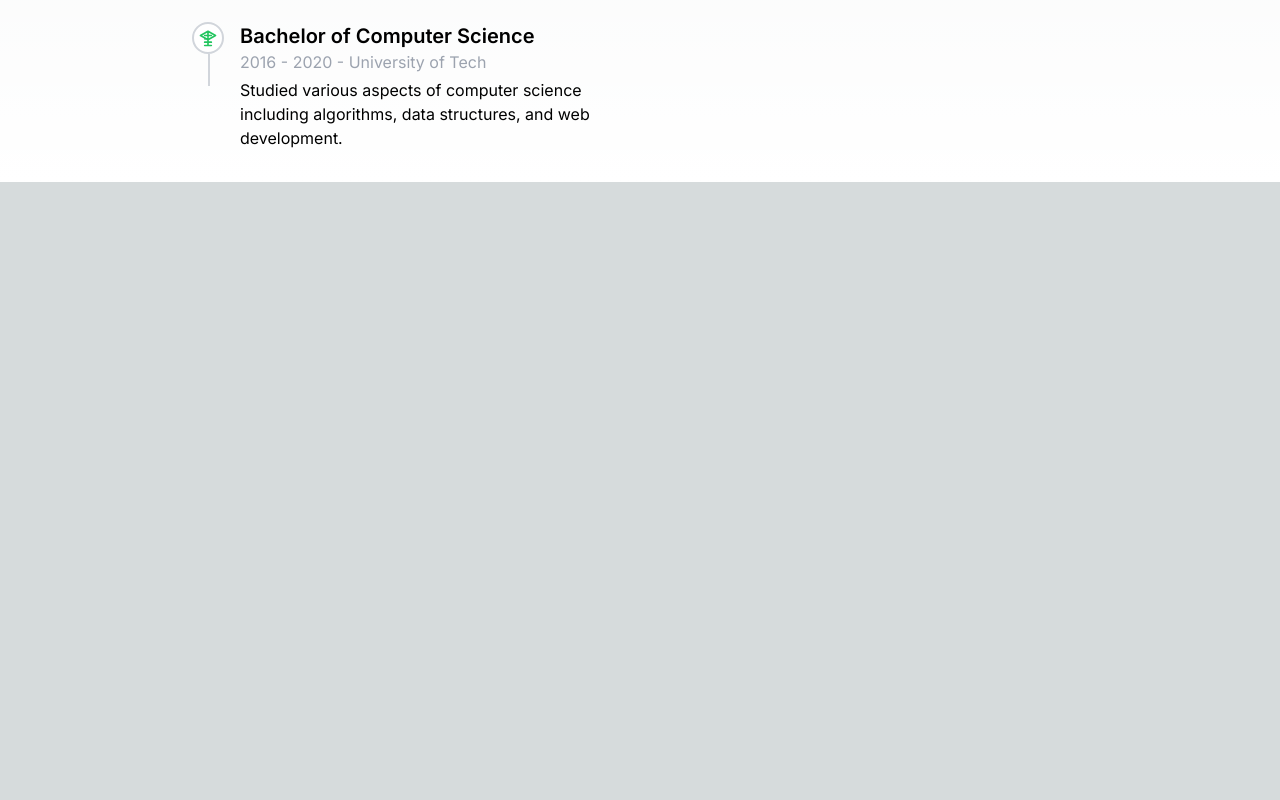
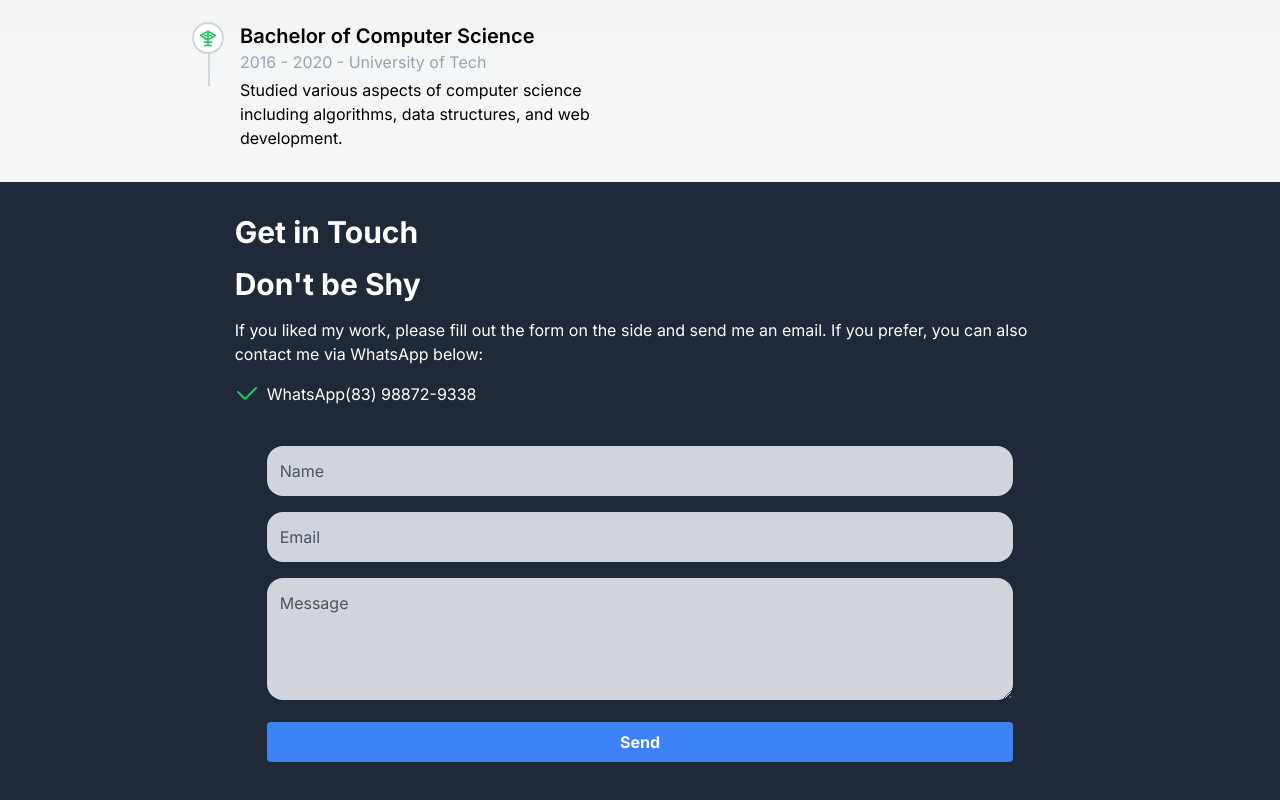
Before and after one commit to Elismar13/meu-portfolio, a Next.js app: page / in a window 1280 px wide. Shown: the part 2122-2922 px from the top of the page. Before the commit the page ends 2304 px from the top, so only its background shows below. Built offline with nearby package versions, Linux system fonts and the light colour scheme.

Commit message:
feat: contact page structure

```diff
--- /dev/null
+++ b/app/components/Contact.tsx
@@ -0,0 +1,65 @@
+// components/Contact.tsx
+import React from 'react';
+
+const Contact: React.FC = () => {
+  return (
+    <section id="contact" className="w-full flex flex-col lg:flex-row items-center justify-between bg-gray-800 text-white p-8">
+      <div className="lg:w-2/3 text-center lg:text-left mb-8 lg:mb-0 max-w-4xl mx-auto">
+        <h1 className="text-3xl font-bold mb-4">Get in Touch</h1>
+        <h2 className="text-3xl font-bold mb-4">Don't be Shy</h2>
+        <p className="mb-4">
+          If you liked my work, please fill out the form on the side and send me an email. If you prefer, you can also contact me via WhatsApp below:
+        </p>
+        <div className="flex flex-col lg:flex-row items-center lg:items-start">
+          <div className="flex items-center mb-2">
+            <svg xmlns="http://www.w3.org/2000/svg" className="h-6 w-6 text-green-500 mr-2" fill="none" viewBox="0 0 24 24" stroke="currentColor">
+              <path strokeLinecap="round" strokeLinejoin="round" strokeWidth={2} d="M3 10l6.29 6.29a1 1 0 001.42 0L21 6" />
+            </svg>
+            <div>
+              <span>WhatsApp</span>
+              <span>(83) 98872-9338</span>
+            </div>
+          </div>
+        </div>
+
+        <form className="p-8 rounded-2xl bg-gray-800">
+          <div className="mb-4">
+            <input
+              className="w-full p-3 bg-gray-300 border rounded-2xl border-transparent placeholder-gray-600 text-black"
+              type="text"
+              id="name"
+              name="name"
+              placeholder="Name"
+              required
+            />
+          </div>
+          <div className="mb-4">
+            <input
+              className="w-full p-3 bg-gray-300 border rounded-2xl border-transparent placeholder-gray-600 text-black"
+              type="email"
+              id="email"
+              name="email"
+              placeholder="Email"
+              required
+            />
+          </div>
+          <div className="mb-4">
+            <textarea
+              className="w-full p-3 bg-gray-300 border rounded-2xl border-transparent placeholder-gray-600 text-black"
+              id="message"
+              name="message"
+              rows={4}
+              placeholder="Message"
+              required
+            ></textarea>
+          </div>
+          <button className="w-full bg-blue-500 hover:bg-blue-700 text-white font-bold py-2 px-4 rounded" type="submit">
+            Send
+          </button>
+        </form>
+      </div>
+    </section>
+  );
+};
+
+export default Contact;
--- a/app/globals.css
+++ b/app/globals.css
@@ -12,6 +12,13 @@
 
 body {
   font-family: 'Roboto', 'Overpass', sans-serif;
+}
+
+* {
+  margin: 0;
+  padding: 0;
+    padding-left: 0px;
+  box-sizing: border-box;
 }
 
 @media (prefers-color-scheme: dark) {
--- a/app/page.tsx
+++ b/app/page.tsx
@@ -1,20 +1,19 @@
-import Image from 'next/image';
 import Me from './components/Me';
 import Header from './components/Header';
 import About from './components/About';
 import MyProjects from './components/MyProjects';
 import Experience from './components/Experience';
+import Contact from './components/Contact';
 
 export default function Home() {
   return (
-    <main lang="en">
-      <section max-w-screen-lg mx-auto>
-        <Header />
-        <Me />
-        <About />
-        <MyProjects />
-        <Experience />
-      </section>
+    <main lang="en" max-w-screen-lg mx-auto>
+      <Header />
+      <Me />
+      <About />
+      <MyProjects />
+      <Experience />
+      <Contact />
     </main>
   );
 }
```
